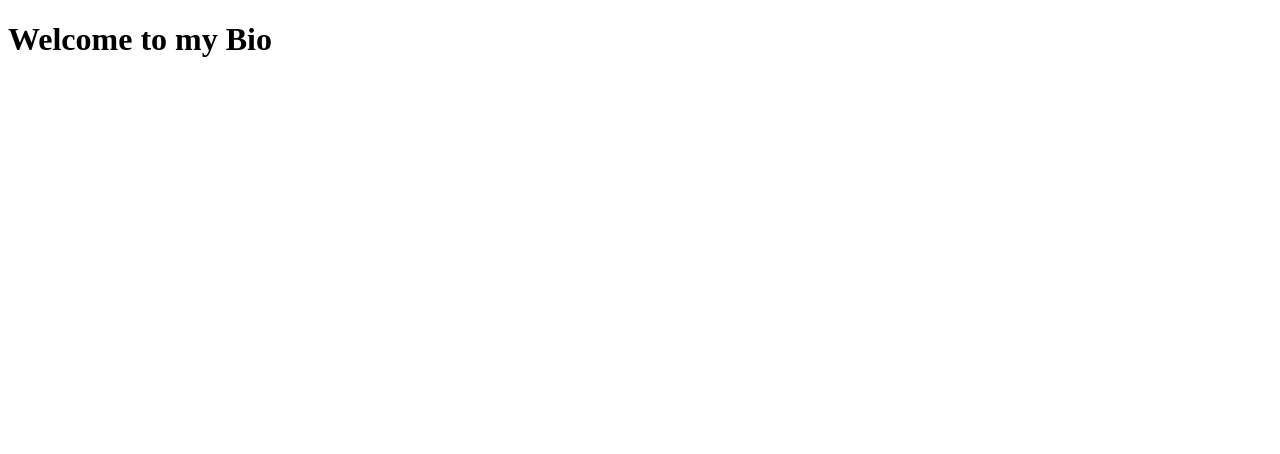
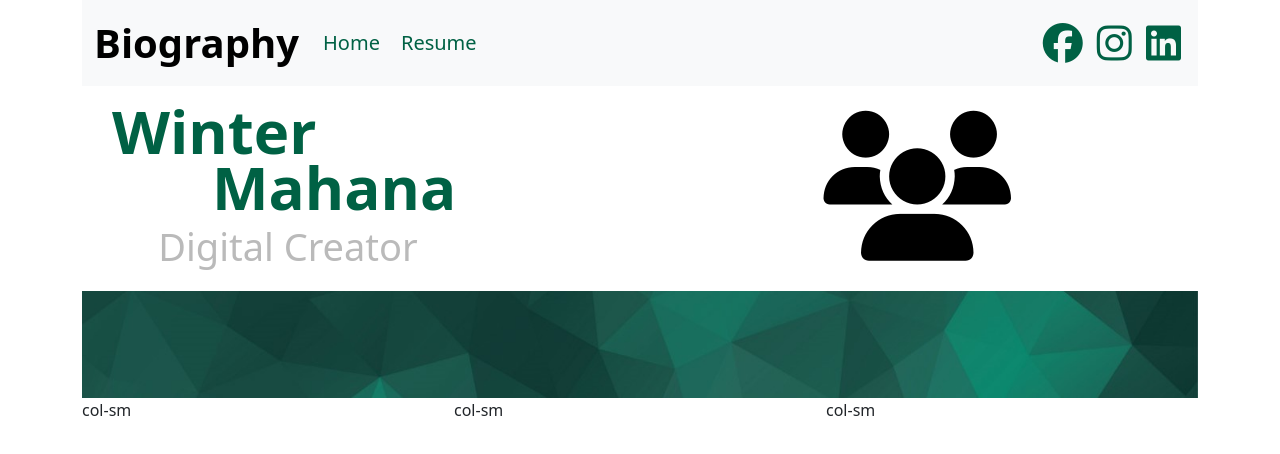
Before and after one commit to wintermahana/wintermahana.github.io, a plain HTML site: page index.html in a window 1280 px wide. Drawn offline with nearby package versions, Linux system fonts and the light colour scheme.

Commit message:
nav and head done

```diff
--- a/index.html
+++ b/index.html
@@ -1,13 +1,77 @@
 <!DOCTYPE html>
 <html lang="en" dir="ltr">
   <head>
+    <!--
+
+    -->
     <meta charset="utf-8">
-    <meta name="viewport" content="width=device-width, initial-scale=1.0">
+    <meta name="viewport" content="width=device-width, initial-scale=1">
     <title>My Bio</title>
+    <link href="https://cdn.jsdelivr.net/npm/bootstrap@5.0.2/dist/css/bootstrap.min.css" rel="stylesheet" integrity="sha384-EVSTQN3/azprG1Anm3QDgpJLIm9Nao0Yz1ztcQTwFspd3yD65VohhpuuCOmLASjC" crossorigin="anonymous">
     <link rel="stylesheet" href="styles.css">
+    <script src="https://kit.fontawesome.com/1a4942f011.js" crossorigin="anonymous"></script>
   </head>
   <body>
-    <h1>Welcome to my Bio</h1>
+    <div class="container">
+      <nav class="navbar navbar-expand-lg navbar-light bg-light">
+        <div class="container-fluid">
+          <a class="navbar-brand navtext" href="#" style="color:black">Biography</a>
+          <button class="navbar-toggler" type="button" data-bs-toggle="collapse" data-bs-target="#navbarText" aria-controls="navbarText" aria-expanded="false" aria-label="Toggle navigation">
+            <span class="navbar-toggler-icon"></span>
+          </button>
+          <div class="collapse navbar-collapse" id="navbarText">
+            <ul class="navbar-nav me-auto mb-2 mb-lg-0">
+              <li class="nav-item">
+                <a class="nav-link active minitext" aria-current="page" href="#" style="color:#006144">Home</a>
+              </li>
+              <li class="nav-item">
+                <a class="nav-link minitext" href="#" style="color:#006144">Resume</a>
+              </li>
+            </ul>
+            <span class="navbar-text">
+              <i class="fab fa-facebook"></i>
+              <i class="fab fa-instagram"></i>
+              <i class="fab fa-linkedin"></i>
+            </span>
+          </div>
+        </div>
+      </nav>
+      <div class="row">
+        <div class="col">
+          <div class="col-sm-4">
+            <p class="title">Winter</p>
+            <p class="title2">Mahana</P>
+            <p class="title3">Digital Creator</p>
+          </div>
+        </div>
+        <div class="col">
+          <div class="col-sm-8">
+            <i class="fas fa-users"></i>
+          </div>
+        </div>
+        <img src="banner.png" class="img-fluid" alt="...">
+        <div class="row">
+          <div class="col-sm">col-sm</div>
+          <div class="col-sm">col-sm</div>
+          <div class="col-sm">col-sm</div>
+        </div>
+      </div>
 
+
+
+
+
+      <footer>
+
+      </footer>
+
+
+
+
+
+
+
+    </div>
+    <script src="https://cdn.jsdelivr.net/npm/bootstrap@5.0.2/dist/js/bootstrap.bundle.min.js" integrity="sha384-MrcW6ZMFYlzcLA8Nl+NtUVF0sA7MsXsP1UyJoMp4YLEuNSfAP+JcXn/tWtIaxVXM" crossorigin="anonymous"></script>
   </body>
 </html>
--- a/styles.css
+++ b/styles.css
@@ -0,0 +1,58 @@
+i {
+  font-size: 40px;
+  padding: 5px;
+  color: #006144;
+}
+.navtext {
+  font-weight: bold;
+  font-size: 40px;
+}
+.minitext {
+  color: #006144;
+  font-size: 20px;
+  margin-right: 5px;
+}
+.title {
+  font-size: 60px;
+  color: #006144;
+  font-weight: bold;
+  text-align: left;
+  margin-left: 30px;
+
+}
+.title2 {
+  font-size: 60px;
+  color: #006144;
+  font-weight: bold;
+  margin-top: -50px;
+  margin-left: 130px;
+
+}
+.title3 {
+  color: hsl(0, 0%, 73%);
+  font-size: 38px;
+  margin-top: -30px;
+  margin-left: 30px;
+  margin-right: -200px;
+  text-align: center;
+}
+.fa-users {
+  font-size: 150px;
+  color: black;
+  margin-top: 20px;
+  align-items: right;
+  float: right;
+}
+
+
+
+
+
+@media only screen and (max-width: 600px) {
+  .fa-users {
+    font-size: 150px;
+    color: black;
+    margin-top: 20px;
+    align-items: center;
+  }
+}
```
Also changed, not shown: banner.png (added), books.jpg (added), colors.jpg (added), image1.jpg (added), puzzle.jpg (added), 1 other file.
